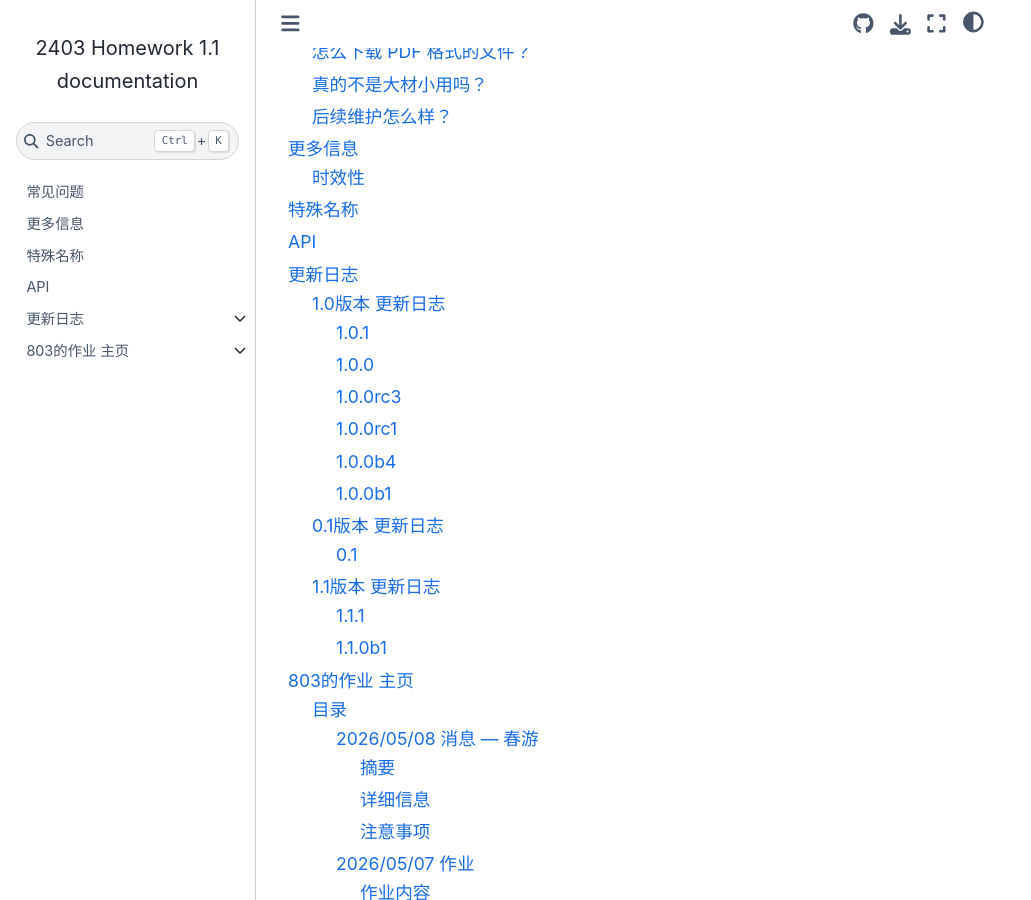
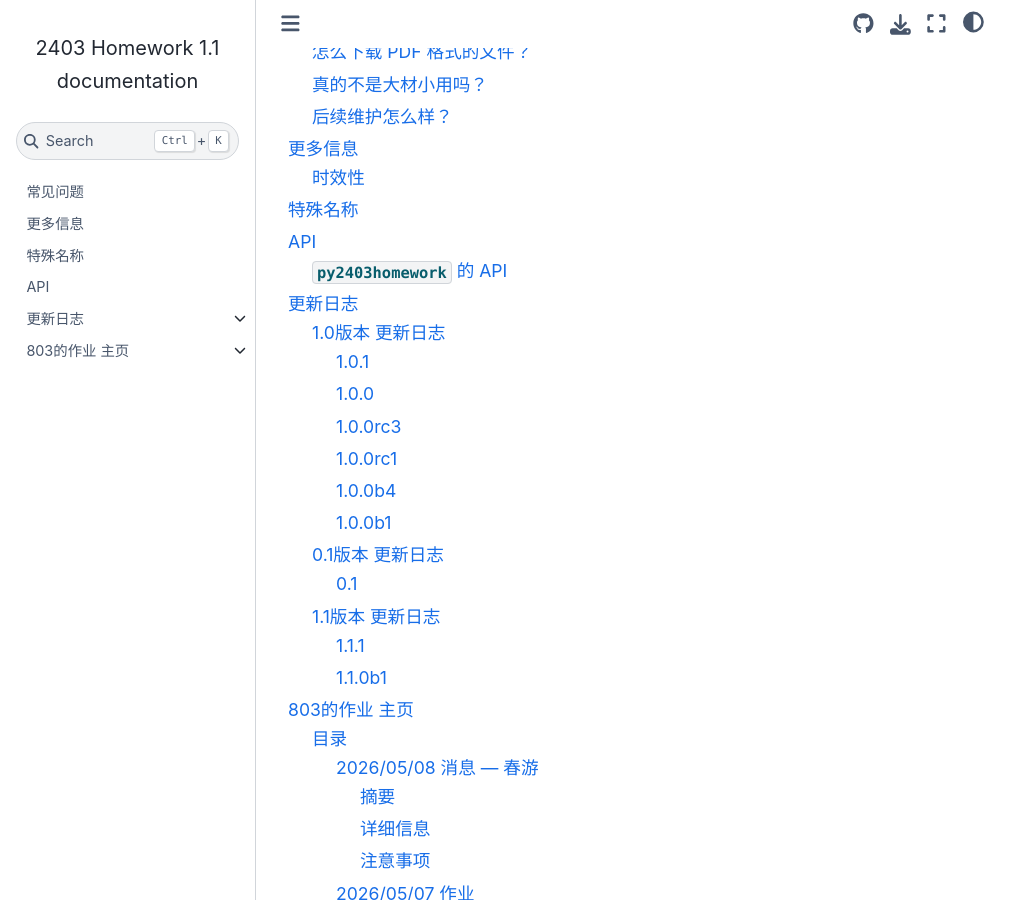
Before and after one commit to Sail-in-1024/2403-Homework, a Sphinx documentation site: the page built from docs/source/contents.rst, in a window 1280 px wide and 900 px high, scrolled down 329 px. Shown: the whole window, without its empty margins (0-1031 px from the left). Built offline with Sphinx 7.4.7 and the Sphinx Book theme 1.1.4, drawn with Linux system fonts in a browser that asks for light colours.

```diff
--- a/docs/source/api.rst
+++ b/docs/source/api.rst
@@ -7,5 +7,10 @@ API
    :recursive:
 
    py2403homework
-   py2403homework.utils
-   py2403homework.commands
+
+:mod:`py2403homework` 的 API
+----------------------------
+
+.. automodule:: py2403homework
+
+.. autoclass:: Generatable
```
